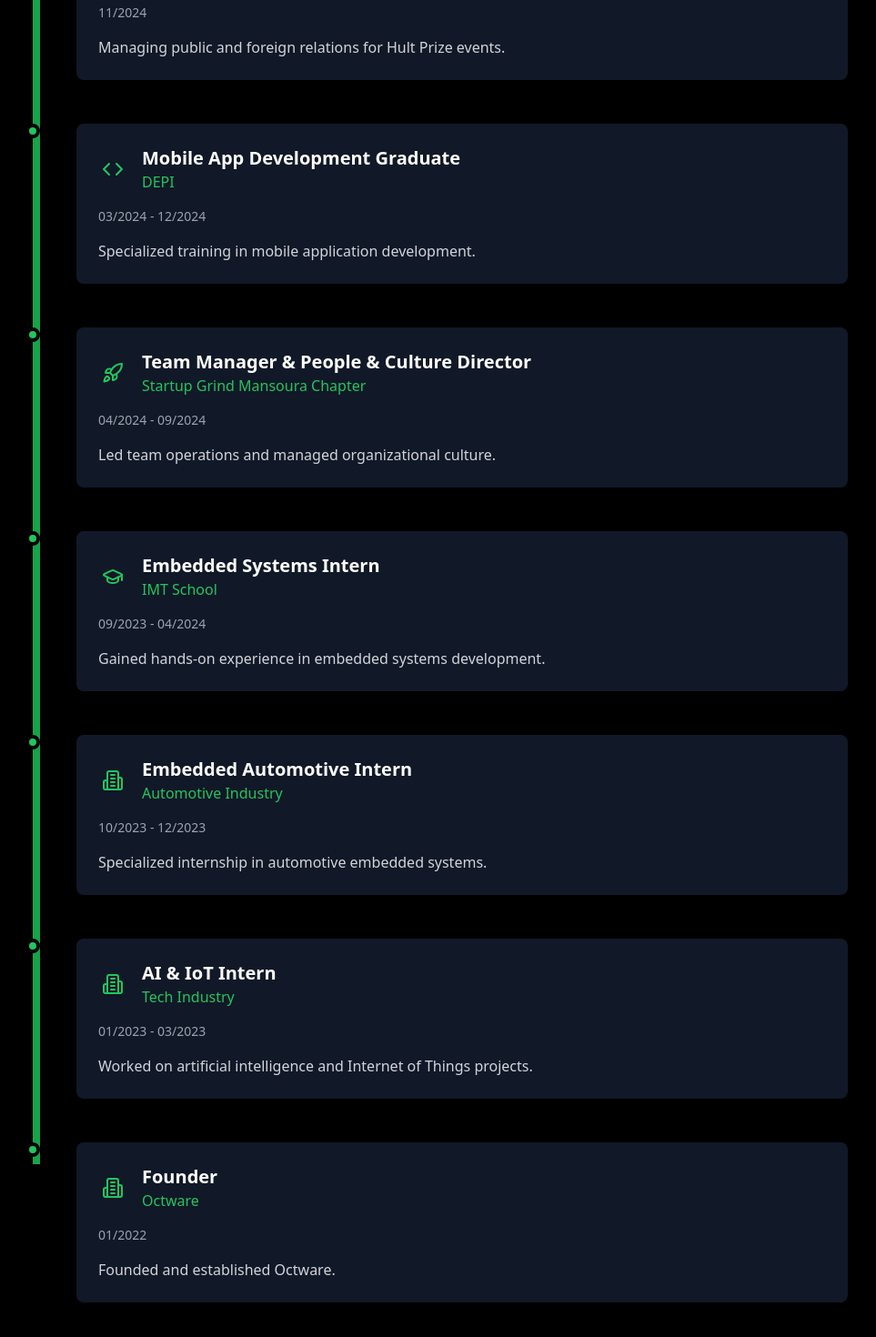
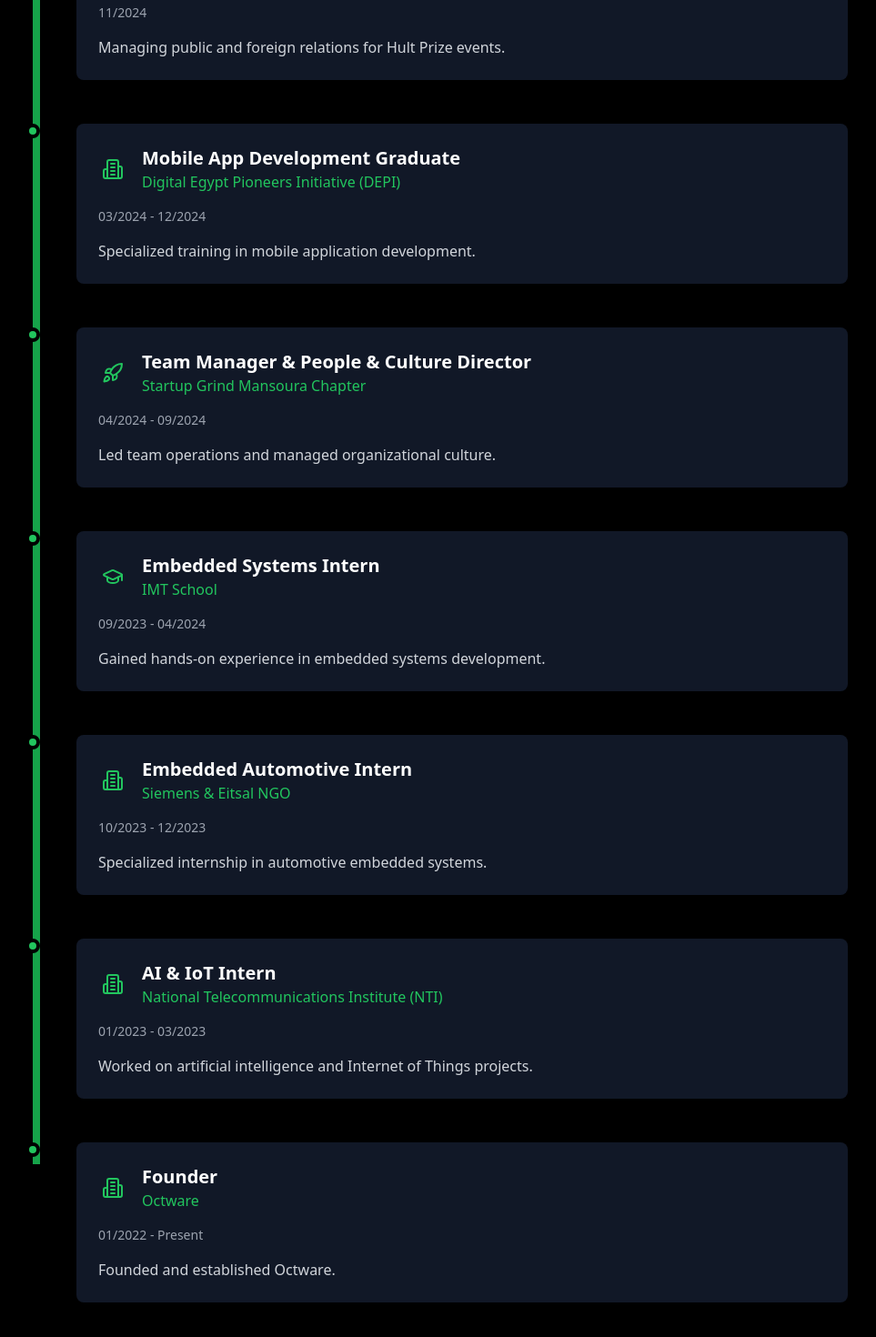
Before and after one commit to mmtrabya/Portfolio-Website, a React (Vite) app: page / in a window 1280 px wide. Shown: the part 4202-5672 px from the top of the page at 91% size, without its empty margins (156-1119 px from the left). Built offline with nearby package versions, Linux system fonts and the light colour scheme.

Commit message:
Final Deployment

```diff
--- a/src/components/Experience/Experience.tsx
+++ b/src/components/Experience/Experience.tsx
@@ -41,7 +41,7 @@ const experiences = [
   },
   {
     title: 'Mobile App Development Graduate',
-    company: 'DEPI',
+    company: 'Digital Egypt Pioneers Initiative (DEPI)',
     period: '03/2024 - 12/2024',
     description: 'Specialized training in mobile application development.'
   },
@@ -59,20 +59,20 @@ const experiences = [
   },
   {
     title: 'Embedded Automotive Intern',
-    company: 'Automotive Industry',
+    company: 'Siemens & Eitsal NGO',
     period: '10/2023 - 12/2023',
     description: 'Specialized internship in automotive embedded systems.'
   },
   {
     title: 'AI & IoT Intern',
-    company: 'Tech Industry',
+    company: 'National Telecommunications Institute (NTI)',
     period: '01/2023 - 03/2023',
     description: 'Worked on artificial intelligence and Internet of Things projects.'
   },
   {
     title: 'Founder',
     company: 'Octware',
-    period: '01/2022',
+    period: '01/2022 - Present',
     description: 'Founded and established Octware.'
   }
 ];
```
